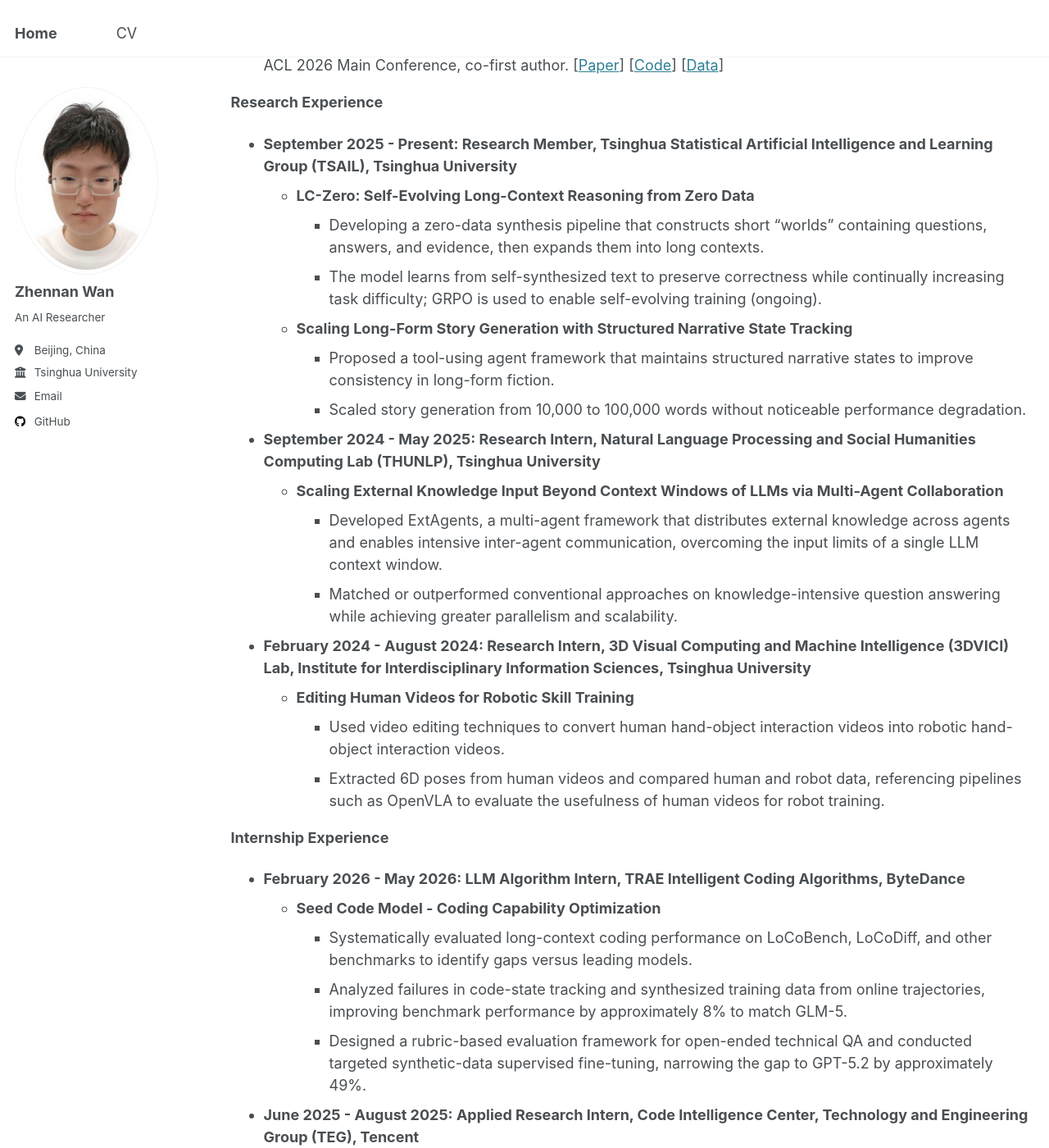
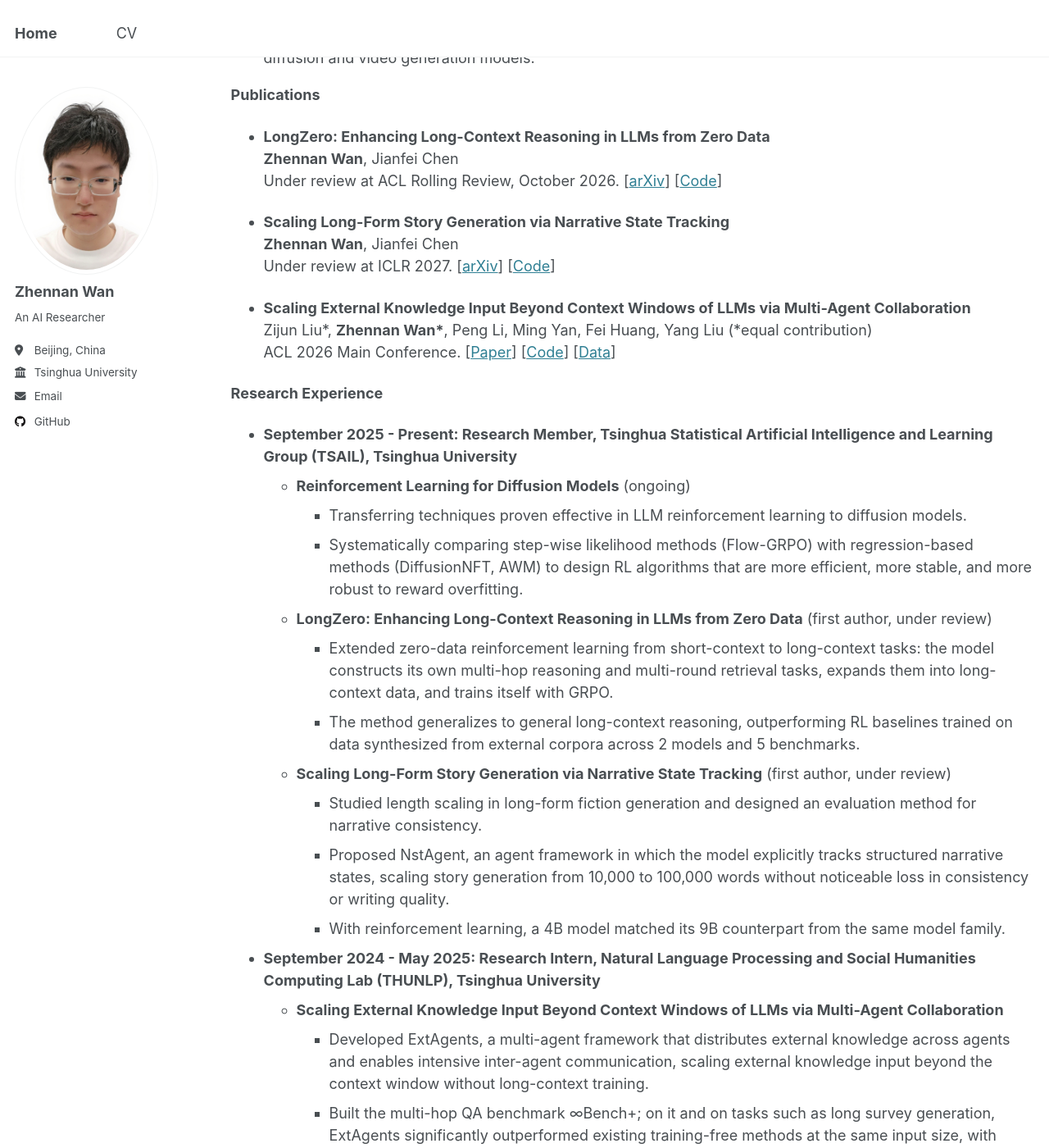
Before and after one commit to zhennan1/zhennan1.github.io, a Jekyll site: the page built from _pages/cv.md, in a window 1280 px wide and 1400 px high, scrolled down 784 px. Shown: the whole window at 82% size. Built offline with Jekyll 4.4.1, drawn with Linux system fonts in a browser that asks for light colours; some of the changed text lies outside the part shown.

Commit message:
Revise CV with latest updates and research interests
Updated CV with new internship details and research focus.

```diff
--- a/_pages/cv.md
+++ b/_pages/cv.md
@@ -9,44 +9,59 @@
 
 {% include base_path %}
 
-_Last updated: July 2026_
+_Last updated: October 2026_
+
+**Seeking:** LLM post-training research internship (reinforcement learning / coding agents / general agents) in Beijing, available from early December 2026 for 3+ months.
 
 **Education**
 
 * **M.Eng. in Electronic Information (Computer Science and Technology), Tsinghua University, Expected June 2028**
 
   * Advisor: Associate Professor [Jianfei Chen](https://ml.cs.tsinghua.edu.cn/~jianfei/)
-  * Research group: [TSAIL](https://ml.cs.tsinghua.edu.cn/)
+  * Research group: [TSAIL](https://ml.cs.tsinghua.edu.cn/), led by Professor [Jun Zhu](https://ml.cs.tsinghua.edu.cn/~jun/index.shtml)
 
 * **B.Eng. in Computer Science and Technology, Tsinghua University, June 2026**
 
+  * Major GPA: 3.8/4.0
   * Relevant coursework (grade A or above): Ordinary Differential Equations; Probability and Statistics; Fundamentals of Programming; Programming and Training; Software Engineering; Operating Systems; Principles of Signal Processing; Database Special Topic Training
   * Previous major: Medicine. Transitioned to Computer Science to pursue a passion for artificial intelligence.
 
 **Research Statement**
 
-  * My research focuses on post-training and test-time scaling for large language models (LLMs), with the goal of improving model and agent capabilities in complex settings such as long-context reasoning, long-form generation, coding, and multi-agent collaboration.
+  * My research focuses on post-training of large models (reinforcement learning and data synthesis) and on agents, with the goal of improving capabilities on long-horizon tasks such as long-context reasoning, long-form generation, and complex coding. I also transfer effective reinforcement learning techniques from LLMs to diffusion and video generation models.
 
 **Publications**
 
+* **LongZero: Enhancing Long-Context Reasoning in LLMs from Zero Data**
+  **Zhennan Wan**, Jianfei Chen
+  Under review at ACL Rolling Review, October 2026. [[arXiv](https://arxiv.org/abs/2610.30132)] [[Code](https://github.com/zhennan1/LongZero)]
+
+* **Scaling Long-Form Story Generation via Narrative State Tracking**
+  **Zhennan Wan**, Jianfei Chen
+  Under review at ICLR 2027. [[arXiv](https://arxiv.org/abs/2609.35759)] [[Code](https://github.com/zhennan1/NstAgent)]
+
 * **Scaling External Knowledge Input Beyond Context Windows of LLMs via Multi-Agent Collaboration**
-  Zijun Liu\*, **Zhennan Wan\***, Peng Li, Ming Yan, Fei Huang, Yang Liu
-  ACL 2026 Main Conference, co-first author. [[Paper](https://arxiv.org/abs/2505.21471)] [[Code](https://github.com/THUNLP-MT/ExtAgents)] [[Data](https://huggingface.co/datasets/zhennan1/ExtAgents)]
+  Zijun Liu\*, **Zhennan Wan\***, Peng Li, Ming Yan, Fei Huang, Yang Liu (\*equal contribution)
+  ACL 2026 Main Conference. [[Paper](https://aclanthology.org/2026.acl-long.468/)] [[Code](https://github.com/THUNLP-MT/ExtAgents)] [[Data](https://huggingface.co/datasets/zhennan1/ExtAgents)]
 
 **Research Experience**
 
 * **September 2025 - Present: Research Member, Tsinghua Statistical Artificial Intelligence and Learning Group (TSAIL), Tsinghua University**
-  * **LC-Zero: Self-Evolving Long-Context Reasoning from Zero Data**
-    * Developing a zero-data synthesis pipeline that constructs short "worlds" containing questions, answers, and evidence, then expands them into long contexts.
-    * The model learns from self-synthesized text to preserve correctness while continually increasing task difficulty; GRPO is used to enable self-evolving training (ongoing).
-  * **Scaling Long-Form Story Generation with Structured Narrative State Tracking**
-    * Proposed a tool-using agent framework that maintains structured narrative states to improve consistency in long-form fiction.
-    * Scaled story generation from 10,000 to 100,000 words without noticeable performance degradation.
+  * **Reinforcement Learning for Diffusion Models** (ongoing)
+    * Transferring techniques proven effective in LLM reinforcement learning to diffusion models.
+    * Systematically comparing step-wise likelihood methods (Flow-GRPO) with regression-based methods (DiffusionNFT, AWM) to design RL algorithms that are more efficient, more stable, and more robust to reward overfitting.
+  * **LongZero: Enhancing Long-Context Reasoning in LLMs from Zero Data** (first author, under review)
+    * Extended zero-data reinforcement learning from short-context to long-context tasks: the model constructs its own multi-hop reasoning and multi-round retrieval tasks, expands them into long-context data, and trains itself with GRPO.
+    * The method generalizes to general long-context reasoning, outperforming RL baselines trained on data synthesized from external corpora across 2 models and 5 benchmarks.
+  * **Scaling Long-Form Story Generation via Narrative State Tracking** (first author, under review)
+    * Studied length scaling in long-form fiction generation and designed an evaluation method for narrative consistency.
+    * Proposed NstAgent, an agent framework in which the model explicitly tracks structured narrative states, scaling story generation from 10,000 to 100,000 words without noticeable loss in consistency or writing quality.
+    * With reinforcement learning, a 4B model matched its 9B counterpart from the same model family.
 
 * **September 2024 - May 2025: Research Intern, Natural Language Processing and Social Humanities Computing Lab (THUNLP), Tsinghua University**
   * **Scaling External Knowledge Input Beyond Context Windows of LLMs via Multi-Agent Collaboration**
-    * Developed ExtAgents, a multi-agent framework that distributes external knowledge across agents and enables intensive inter-agent communication, overcoming the input limits of a single LLM context window.
-    * Matched or outperformed conventional approaches on knowledge-intensive question answering while achieving greater parallelism and scalability.
+    * Developed ExtAgents, a multi-agent framework that distributes external knowledge across agents and enables intensive inter-agent communication, scaling external knowledge input beyond the context window without long-context training.
+    * Built the multi-hop QA benchmark ∞Bench+; on it and on tasks such as long survey generation, ExtAgents significantly outperformed existing training-free methods at the same input size, with performance improving as more knowledge is provided.
 
 * **February 2024 - August 2024: Research Intern, 3D Visual Computing and Machine Intelligence (3DVICI) Lab, Institute for Interdisciplinary Information Sciences, Tsinghua University**
   * **Editing Human Videos for Robotic Skill Training**
@@ -56,15 +71,15 @@
 **Internship Experience**
 
 * **February 2026 - May 2026: LLM Algorithm Intern, TRAE Intelligent Coding Algorithms, ByteDance**
-  * **Seed Code Model - Coding Capability Optimization**
-    * Systematically evaluated long-context coding performance on LoCoBench, LoCoDiff, and other benchmarks to identify gaps versus leading models.
-    * Analyzed failures in code-state tracking and synthesized training data from online trajectories, improving benchmark performance by approximately 8% to match GLM-5.
-    * Designed a rubric-based evaluation framework for open-ended technical QA and conducted targeted synthetic-data supervised fine-tuning, narrowing the gap to GPT-5.2 by approximately 49%.
+  * **[Seed Code](https://seed.bytedance.com/zh/blog/seed2-0-%E6%AD%A3%E5%BC%8F%E5%8F%91%E5%B8%83) Model - Coding Capability Optimization** (MoE model with hundreds of billions of parameters, trained on hundreds of GPUs)
+    * Systematically evaluated long-horizon coding performance on public and internal benchmarks, including LoCoBench and LoCoDiff, to identify gaps versus leading models.
+    * Analyzed failure modes in code-state tracking and synthesized training data from real online TRAE trajectories, improving benchmark performance by approximately 8% to match GLM-5; integrated the pipeline into the model's RL training framework to support data synthesis from dynamic rollouts.
+    * Built a systematic rubric-based evaluation framework for open-ended technical QA covering 10+ task types, 20+ domains, 6 general dimensions, and 4 task-specific dimensions; conducted targeted synthetic-data supervised fine-tuning on weak tasks, domains, and dimensions, narrowing the gap to GPT-5.2 by approximately 49% on a real-user QA dataset.
 
 * **June 2025 - August 2025: Applied Research Intern, Code Intelligence Center, Technology and Engineering Group (TEG), Tencent**
   * **CodeLLM Applications for Cursor Prediction and Smart Rewrite - Project Lead**
     * Synthesized data for 5 cursor-prediction and 15 smart-rewrite scenarios, producing 21K high-quality training examples.
-    * Conducted supervised fine-tuning and evaluation across Qwen2.5-Coder 0.5B/3B/7B/14B models; iterative improvements outperformed GPT-4.1 on selected tasks.
+    * Conducted supervised fine-tuning and evaluation across Qwen2.5-Coder 0.5B/3B/7B/14B models; iterative improvements brought task performance on par with GPT-4.1.
     * Built a VS Code extension with real-time inference and visual interaction; the project ranked 1st among 5 teams.
 
 **Course Project**
```
Also changed, not shown: other parts of _pages/cv.md (+1 -1 lines).
